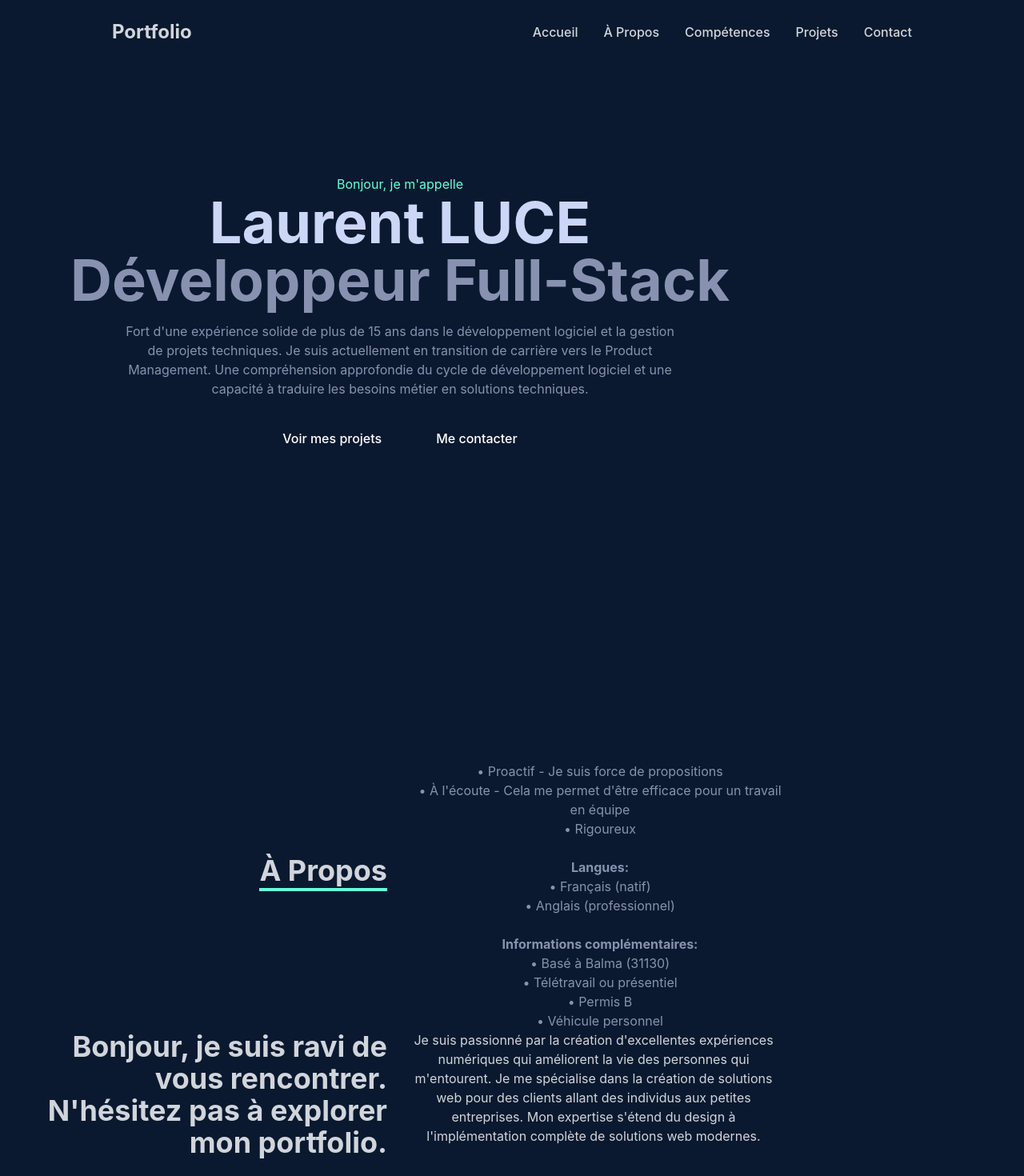
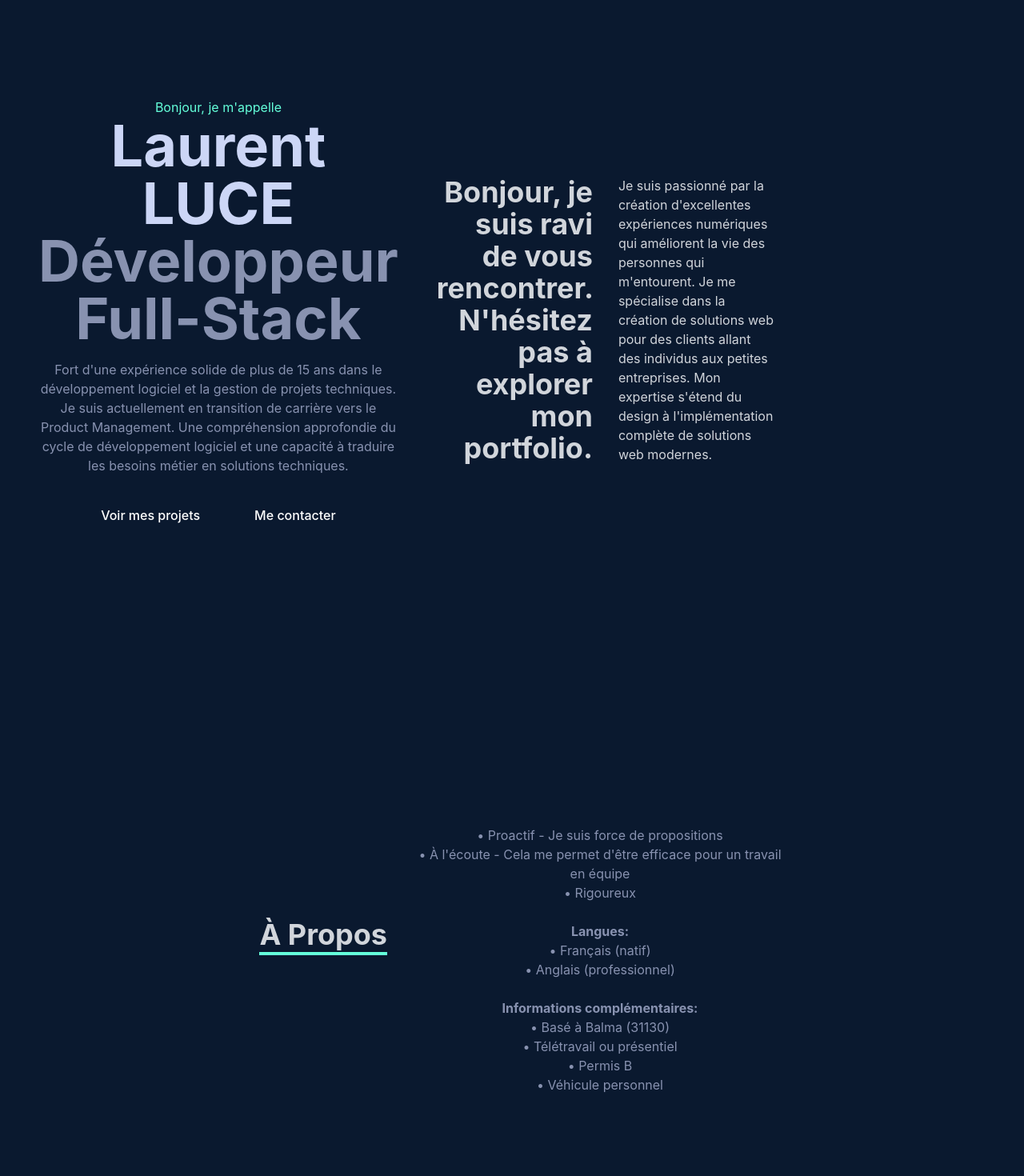
Before and after one commit to lolodeguadeloupe/modern-portfolio, a React (Vite) app: page / in a window 1280 px wide. Shown: the top 1470 px of the page at 80% size. Built offline with nearby package versions, Linux system fonts and the light colour scheme.

Commit message:
Tentative de centrage

```diff
--- a/src/App.jsx
+++ b/src/App.jsx
@@ -7,14 +7,14 @@ import Contact from './components/Contact'
 
 function App() {
   return (
-    <>
-      <Navbar />
+     <div className="max-w-[1000px] mx-auto">
       <Hero />
       <About />
       <Skills />
       <Work />
       <Contact />
-    </>
+      <Navbar />
+    </div>
   )
 }
 
--- a/src/components/About.jsx
+++ b/src/components/About.jsx
@@ -34,30 +34,6 @@ const About = () => {
             </p>
           </div>
         </div>
-        <div className="max-w-[1000px] w-full grid sm:grid-cols-2 gap-8 px-4">
-          <motion.div
-            className="sm:text-right text-4xl font-bold"
-            initial={{ opacity: 0, x: -50 }}
-            whileInView={{ opacity: 1, x: 0 }}
-            transition={{ duration: 0.5, delay: 0.2 }}
-            viewport={{ once: true }}
-          >
-            <p>Bonjour, je suis ravi de vous rencontrer. N'hésitez pas à explorer mon portfolio.</p>
-          </motion.div>
-          <motion.div
-            initial={{ opacity: 0, x: 50 }}
-            whileInView={{ opacity: 1, x: 0 }}
-            transition={{ duration: 0.5, delay: 0.4 }}
-            viewport={{ once: true }}
-          >
-            <p>
-              Je suis passionné par la création d'excellentes expériences numériques qui améliorent
-              la vie des personnes qui m'entourent. Je me spécialise dans la création de solutions
-              web pour des clients allant des individus aux petites entreprises.
-              Mon expertise s'étend du design à l'implémentation complète de solutions web modernes.
-            </p>
-          </motion.div>
-        </div>
       </div>
     </div>
   );
--- a/src/components/Contact.jsx
+++ b/src/components/Contact.jsx
@@ -2,7 +2,7 @@ import { motion } from 'framer-motion';
 
 const Contact = () => {
   return (
-    <div name="contact" className="w-full h-screen bg-[#0a192f] flex items-center justify-center">
+    <div name="contact" className="w-full h-screen bg-[#0a192f] flex items-center justify-center p-4">
       <div className="max-w-[1000px] mx-auto p-4 flex flex-col justify-center items-center text-center">
         <motion.form
           method="POST"
--- a/src/components/Hero.jsx
+++ b/src/components/Hero.jsx
@@ -3,13 +3,13 @@ import { Link } from 'react-scroll';
 
 const Hero = () => {
   return (
-    <div name="home" className="w-full h-screen flex items-center justify-center">
+    <div name="contact" className="w-full h-screen bg-[#0a192f] flex items-center justify-center p-4">
       <div className="max-w-[1000px] mx-auto px-8 flex flex-col justify-center items-center text-center">
         <motion.div
           initial={{ opacity: 0, y: 20 }}
           animate={{ opacity: 1, y: 0 }}
           transition={{ duration: 0.5 }}
-          className="text-center"
+          className="text-center flex flex-col items-center justify-center"
         >
           <p className="text-[#64ffda]">Bonjour, je m'appelle</p>
           <h1 className="text-4xl sm:text-7xl font-bold text-[#ccd6f6]">
@@ -38,6 +38,30 @@ const Hero = () => {
           </div>
         </motion.div>
       </div>
+      <div className="max-w-[1000px] w-full grid sm:grid-cols-2 gap-8 px-4">
+          <motion.div
+            className="sm:text-right text-4xl font-bold"
+            initial={{ opacity: 0, x: -50 }}
+            whileInView={{ opacity: 1, x: 0 }}
+            transition={{ duration: 0.5, delay: 0.2 }}
+            viewport={{ once: true }}
+          >
+            <p>Bonjour, je suis ravi de vous rencontrer. N'hésitez pas à explorer mon portfolio.</p>
+          </motion.div>
+          <motion.div
+            initial={{ opacity: 0, x: 50 }}
+            whileInView={{ opacity: 1, x: 0 }}
+            transition={{ duration: 0.5, delay: 0.4 }}
+            viewport={{ once: true }}
+          >
+            <p>
+              Je suis passionné par la création d'excellentes expériences numériques qui améliorent
+              la vie des personnes qui m'entourent. Je me spécialise dans la création de solutions
+              web pour des clients allant des individus aux petites entreprises.
+              Mon expertise s'étend du design à l'implémentation complète de solutions web modernes.
+            </p>
+          </motion.div>
+        </div>
     </div>
   );
 };
--- a/src/components/Navbar.jsx
+++ b/src/components/Navbar.jsx
@@ -54,7 +54,7 @@ const Navbar = () => {
             { name: 'accueil', to: 'home' },
             { name: 'à propos', to: 'about' },
             { name: 'compétences', to: 'skills' },
-            { name: 'projets', to: 'work' },
+            { name: 'mes expériences', to: 'work' },
             { name: 'contact', to: 'contact' }
           ].map((item) => (
             <li key={item.name} className="py-6 text-4xl capitalize">
```
